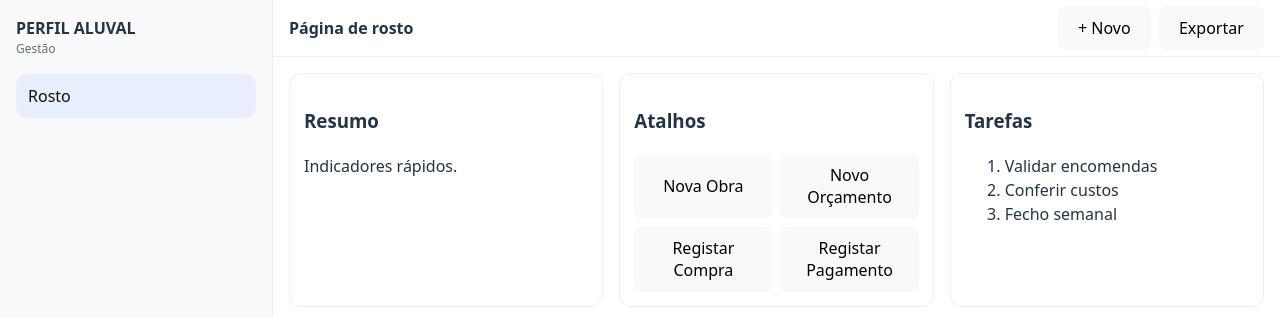
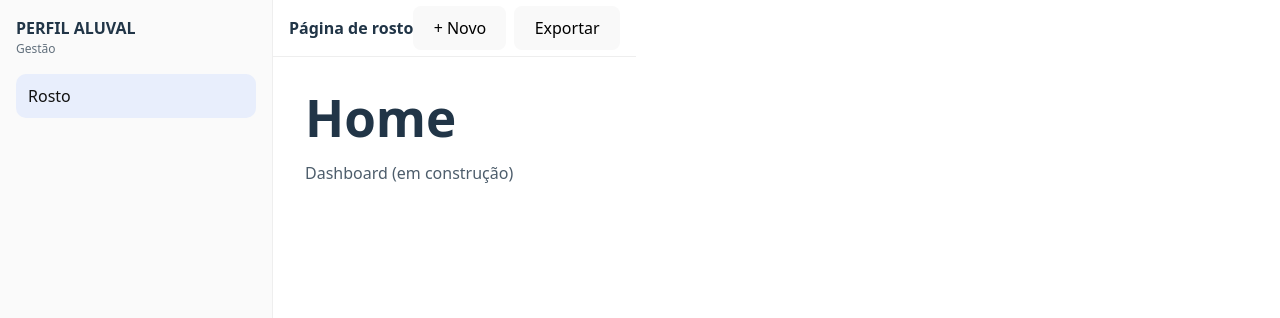
Before and after one commit to migueltorres10/PerfilAluval, a React app in the folder frontend/: page / in a window 1280 px wide. Shown: the top 318 px of the page. Built offline with nearby package versions, Linux system fonts and the light colour scheme; the HTML template or start-up script is replaced by a standard one.

Commit message:
feat(frontend): add router and page stubs

```diff
--- /dev/null
+++ b/frontend/src/pages/ArtigosCompra/ArtigosCompra.jsx
@@ -0,0 +1,3 @@
+export default function ArtigosCompra() {
+  return <div style={{ padding: 16 }}><h1 style={{ margin: 0 }}>Artigos/Serviços (Compra)</h1></div>;
+}
--- /dev/null
+++ b/frontend/src/pages/ArtigosVenda/ArtigosVenda.jsx
@@ -0,0 +1,3 @@
+export default function ArtigosVenda() {
+  return <div style={{ padding: 16 }}><h1 style={{ margin: 0 }}>Artigos/Serviços (Venda)</h1></div>;
+}
--- /dev/null
+++ b/frontend/src/pages/Clientes/Clientes.jsx
@@ -0,0 +1,3 @@
+export default function Clientes() {
+  return <div style={{ padding: 16 }}><h1 style={{ margin: 0 }}>Clientes</h1></div>;
+}
--- /dev/null
+++ b/frontend/src/pages/Fornecedores/Fornecedores.jsx
@@ -0,0 +1,3 @@
+export default function Fornecedores() {
+  return <div style={{ padding: 16 }}><h1 style={{ margin: 0 }}>Fornecedores</h1></div>;
+}
--- /dev/null
+++ b/frontend/src/pages/Funcionarios/Funcionarios.jsx
@@ -0,0 +1,3 @@
+export default function Funcionarios() {
+  return <div style={{ padding: 16 }}><h1 style={{ margin: 0 }}>Funcionários</h1></div>;
+}
--- a/frontend/src/pages/Home/Home.jsx
+++ b/frontend/src/pages/Home/Home.jsx
@@ -1,29 +1,8 @@
 export default function Home() {
   return (
-    <div style={{ display: "grid", gap: 16, gridTemplateColumns: "repeat(12, 1fr)" }}>
-      <section style={{ gridColumn: "span 4", background: "white", border: "1px solid #eee", borderRadius: 12, padding: 14 }}>
-        <h3>Resumo</h3>
-        <p>Indicadores rápidos.</p>
-      </section>
-
-      <section style={{ gridColumn: "span 4", background: "white", border: "1px solid #eee", borderRadius: 12, padding: 14 }}>
-        <h3>Atalhos</h3>
-        <div style={{ display: "grid", gap: 8, gridTemplateColumns: "repeat(2, 1fr)" }}>
-          <button>Nova Obra</button>
-          <button>Novo Orçamento</button>
-          <button>Registar Compra</button>
-          <button>Registar Pagamento</button>
-        </div>
-      </section>
-
-      <section style={{ gridColumn: "span 4", background: "white", border: "1px solid #eee", borderRadius: 12, padding: 14 }}>
-        <h3>Tarefas</h3>
-        <ol>
-          <li>Validar encomendas</li>
-          <li>Conferir custos</li>
-          <li>Fecho semanal</li>
-        </ol>
-      </section>
+    <div style={{ padding: 16 }}>
+      <h1 style={{ margin: 0 }}>Home</h1>
+      <p style={{ opacity: 0.8 }}>Dashboard (em construção)</p>
     </div>
   );
 }
--- /dev/null
+++ b/frontend/src/pages/MontagensEntregas/MontagensEntregas.jsx
@@ -0,0 +1,3 @@
+export default function MontagensEntregas() {
+  return <div style={{ padding: 16 }}><h1 style={{ margin: 0 }}>Montagens/Entregas</h1></div>;
+}
--- /dev/null
+++ b/frontend/src/pages/Obras/Obras.jsx
@@ -0,0 +1,3 @@
+export default function Obras() {
+  return <div style={{ padding: 16 }}><h1 style={{ margin: 0 }}>Obras</h1></div>;
+}
--- /dev/null
+++ b/frontend/src/pages/Producao/Producao.jsx
@@ -0,0 +1,3 @@
+export default function Producao() {
+  return <div style={{ padding: 16 }}><h1 style={{ margin: 0 }}>Produção</h1></div>;
+}
```
Also changed, not shown: frontend/src/App.jsx (+28 -21 lines).
